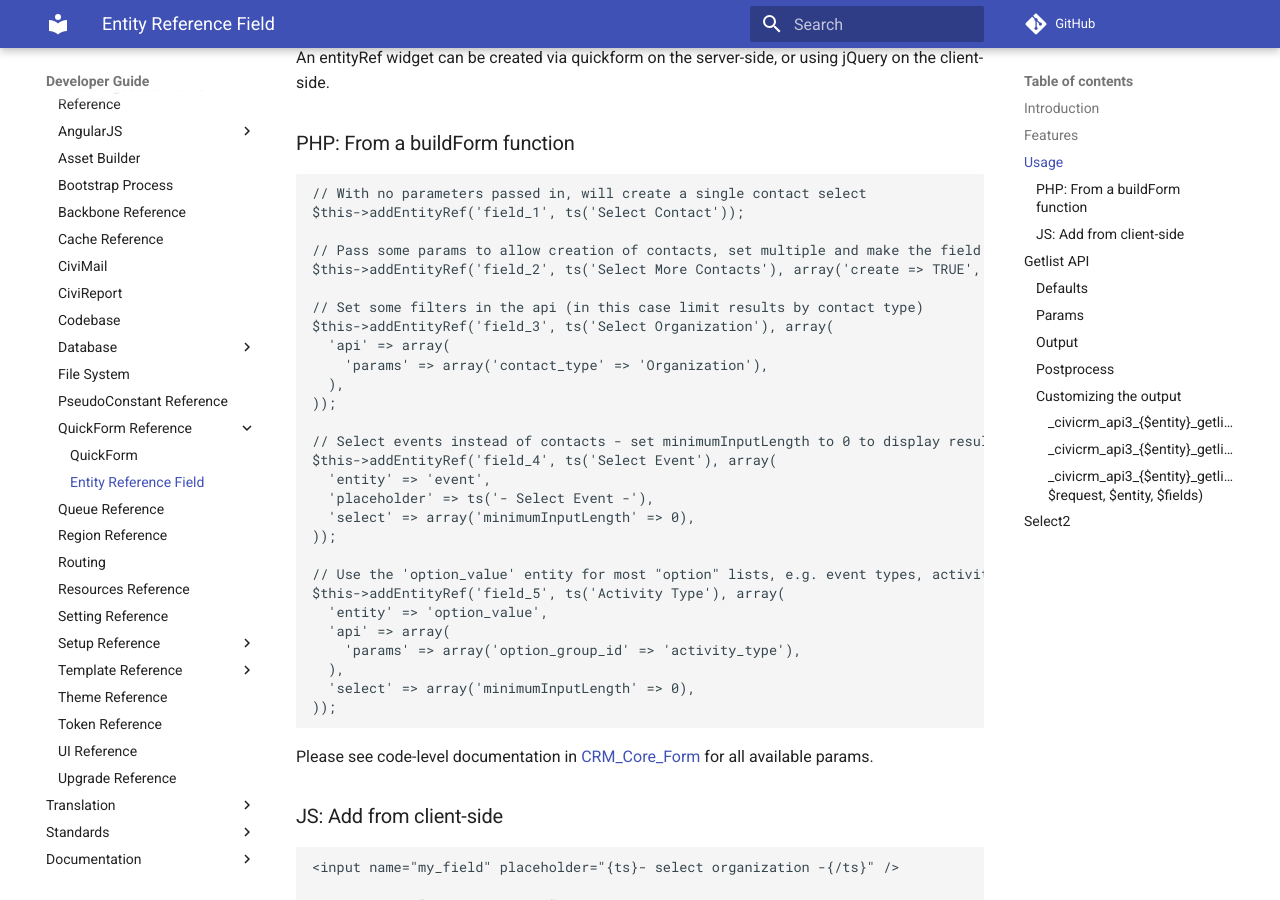
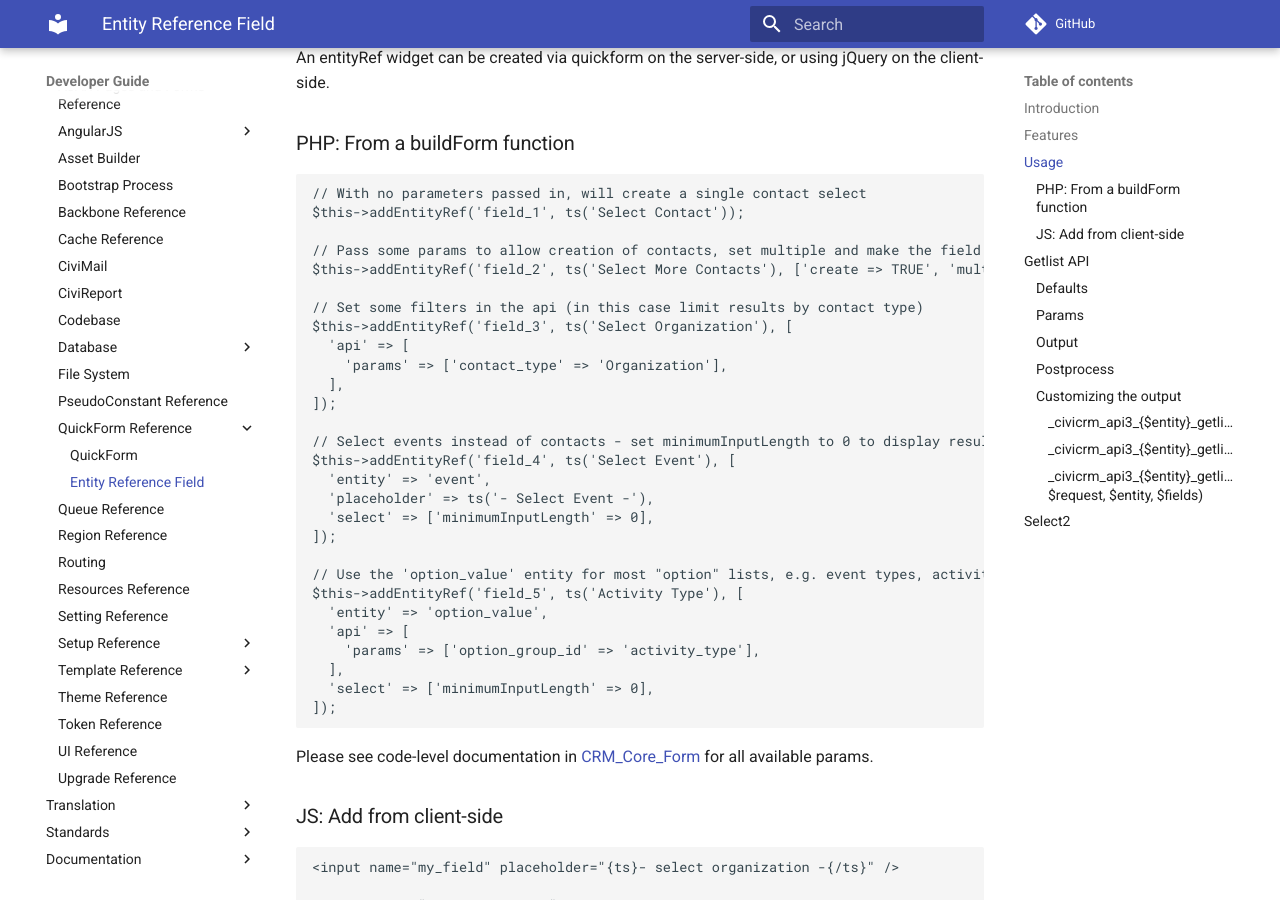
Before and after one commit to civicrm/civicrm-dev-docs, an MkDocs documentation site: the page built from docs/framework/quickform/entityref.md, in a window 1280 px wide and 900 px high, scrolled down 672 px. Built offline with MkDocs 1.6.1 and Material for MkDocs 9.7.7, drawn with Linux system fonts in a browser that asks for light colours; comment, search, counter and statistics services are not loaded; old or Windows-style settings are respelled for this version of MkDocs.

Commit message:
Update code snippet formatting

````diff
--- a/docs/framework/quickform/entityref.md
+++ b/docs/framework/quickform/entityref.md
@@ -27,30 +27,30 @@ using jQuery on the client-side.
 $this->addEntityRef('field_1', ts('Select Contact'));
 
 // Pass some params to allow creation of contacts, set multiple and make the field required
-$this->addEntityRef('field_2', ts('Select More Contacts'), array('create => TRUE', 'multiple' => TRUE), TRUE);
+$this->addEntityRef('field_2', ts('Select More Contacts'), ['create => TRUE', 'multiple' => TRUE], TRUE);
 
 // Set some filters in the api (in this case limit results by contact type)
-$this->addEntityRef('field_3', ts('Select Organization'), array(
-  'api' => array(
-    'params' => array('contact_type' => 'Organization'),
-  ),
-));
+$this->addEntityRef('field_3', ts('Select Organization'), [
+  'api' => [
+    'params' => ['contact_type' => 'Organization'],
+  ],
+]);
 
 // Select events instead of contacts - set minimumInputLength to 0 to display results immediately without waiting for search input
-$this->addEntityRef('field_4', ts('Select Event'), array(
+$this->addEntityRef('field_4', ts('Select Event'), [
   'entity' => 'event',
   'placeholder' => ts('- Select Event -'),
-  'select' => array('minimumInputLength' => 0),
-));
+  'select' => ['minimumInputLength' => 0],
+]);
 
 // Use the 'option_value' entity for most "option" lists, e.g. event types, activity types, gender, individual_prefix, custom field options, etc.
-$this->addEntityRef('field_5', ts('Activity Type'), array(
+$this->addEntityRef('field_5', ts('Activity Type'), [
   'entity' => 'option_value',
-  'api' => array(
-    'params' => array('option_group_id' => 'activity_type'),
-  ),
-  'select' => array('minimumInputLength' => 0),
-));
+  'api' => [
+    'params' => ['option_group_id' => 'activity_type'],
+  ],
+  'select' => ['minimumInputLength' => 0],
+]);
 ```
 
 Please see code-level documentation in [CRM_Core_Form](https://github.com/civicrm/civicrm-core/blob/master/CRM/Core/Form.php#L1813) for all available params.
````
